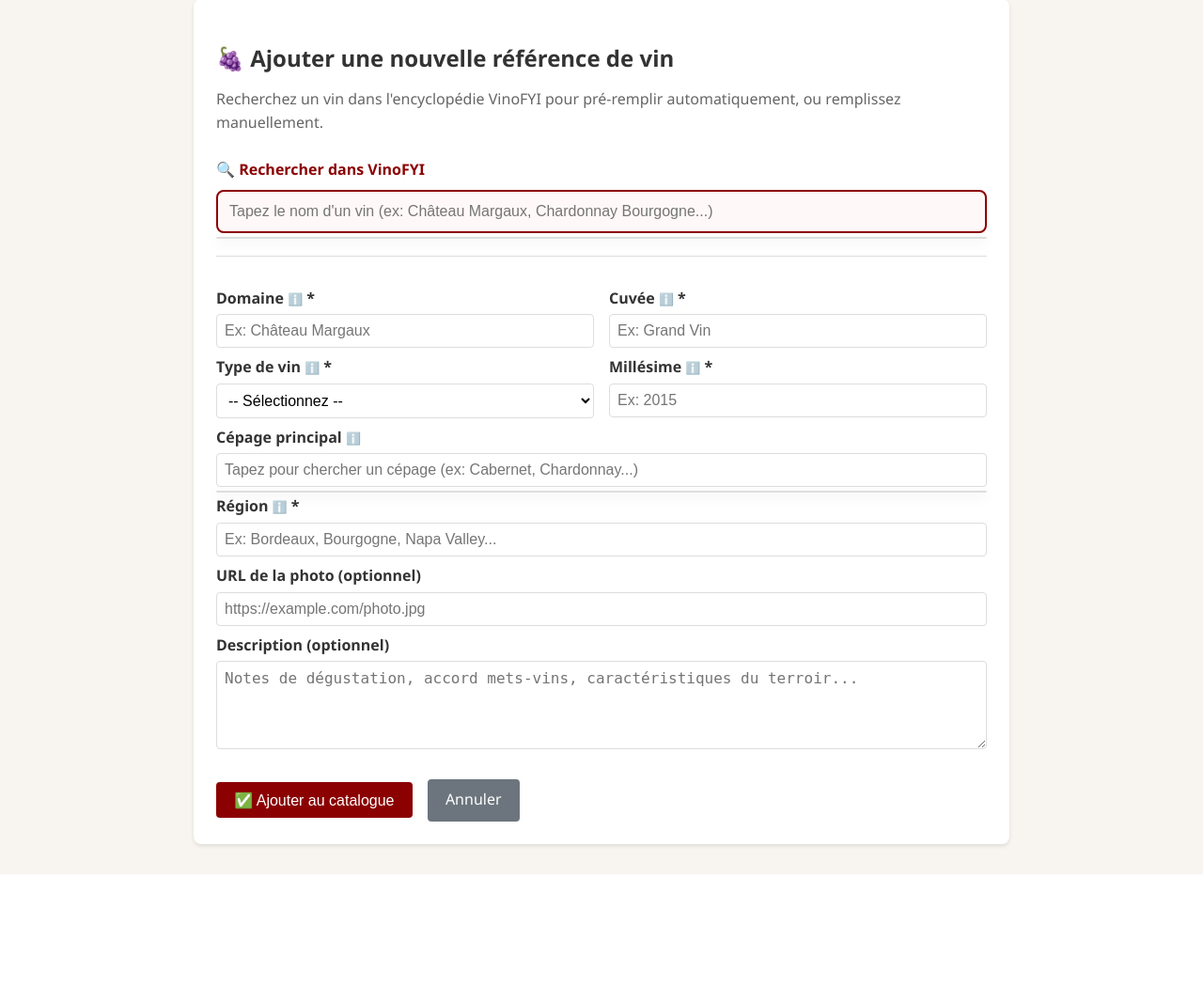
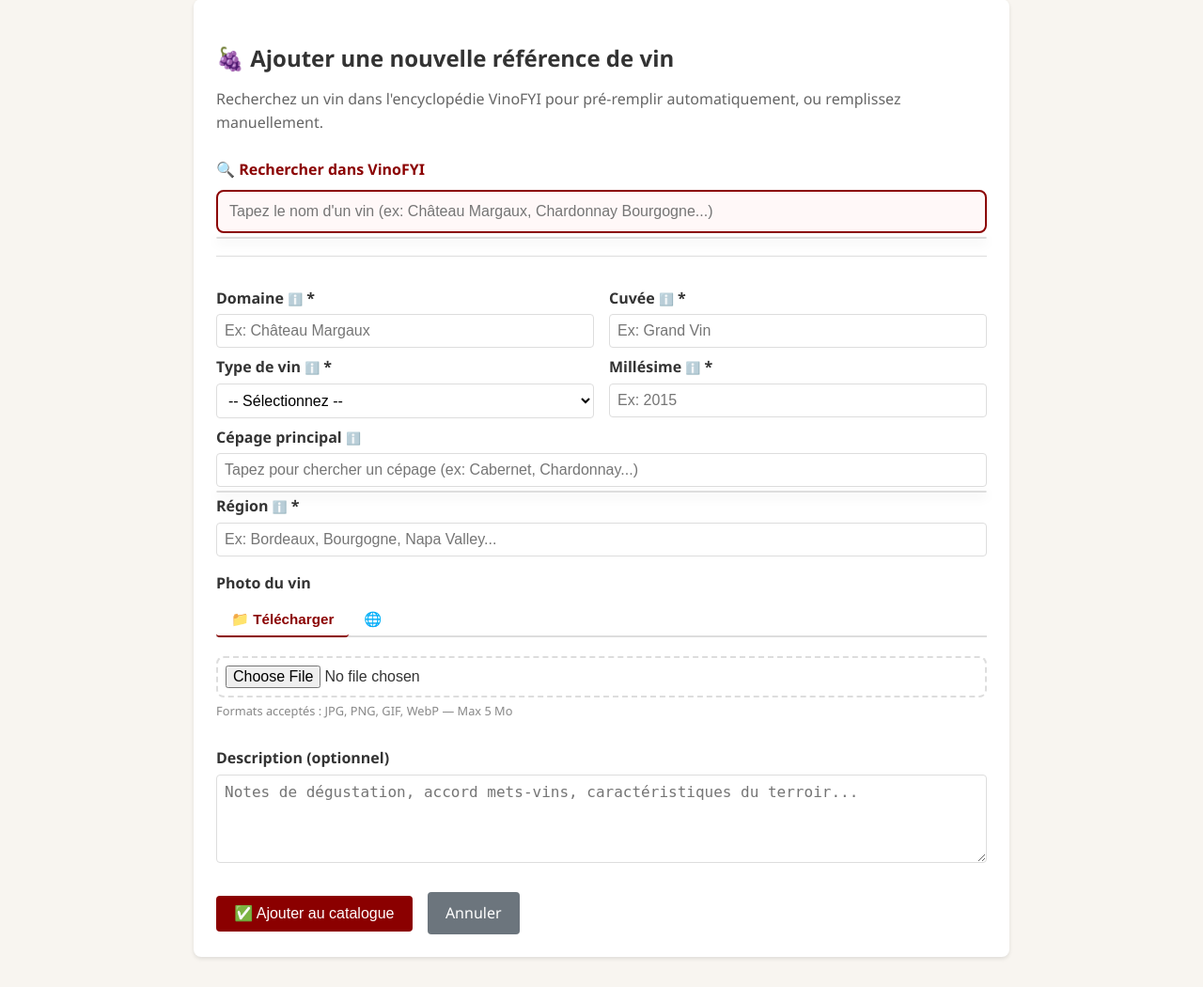
Before and after one commit to Quebotek/ETRS711_MaCave, a Flask app: page /catalogue/vins/ajouter in a window 1280 px wide. Shown: the part 91-1141 px from the top of the page at 94% size. Before the commit the page ends 1021 px from the top, so only its background shows below. Run offline with Flask 3, Linux system fonts and the light colour scheme; a user stored in the database is signed in; data comes from the database, SQL or seed files in the repository.

Commit message:
feat(images): gestion des uploads d images pour les vins
Formulaire ajouter_vin.html:
- Onglets telecharger / URL pour la photo
- Apercu de l image avant envoi
- Validation JS (taille max 5 Mo, formats)

Route catalogue_routes.py:
- Verification extension (png, jpg, gif, webp)
- Verification taille (5 Mo max)
- Sauvegarde dans static/uploads/vins/ avec timestamp
- Stockage du chemin relatif en BDD

Templates:
- Detection auto URL externe vs chemin local
- Affichage correct dans catalogue, inventaire et detail

```diff
--- a/MaCave/src/macave/routes/catalogue_routes.py
+++ b/MaCave/src/macave/routes/catalogue_routes.py
@@ -2,9 +2,24 @@
 
 from __future__ import annotations
 
+import os
+from datetime import datetime
+
 from flask import Blueprint, flash, g, jsonify, redirect, render_template, request, url_for
+from werkzeug.utils import secure_filename
 
 from macave.services import stock_service, vinofyi_service
+
+# Configuration upload
+UPLOAD_FOLDER = os.path.join(os.path.dirname(__file__), "..", "static", "uploads", "vins")
+ALLOWED_EXTENSIONS = {"png", "jpg", "jpeg", "gif", "webp"}
+MAX_FILE_SIZE = 5 * 1024 * 1024  # 5 Mo
+
+
+def allowed_file(filename: str) -> bool:
+    """Vérifie l'extension du fichier."""
+    return "." in filename and filename.rsplit(".", 1)[1].lower() in ALLOWED_EXTENSIONS
+
 
 bp = Blueprint("catalogue", __name__, url_prefix="/catalogue")
 
@@ -64,6 +79,43 @@ def ajouter_vin():
         region = request.form["region"].strip()
         description = request.form.get("description", "").strip()
         photo_url = request.form.get("photo_url", "").strip()
+
+        # Gestion de l'upload d'image
+        photo_file = request.files.get("photo_file")
+        if photo_file and photo_file.filename:
+            if not allowed_file(photo_file.filename):
+                flash("Format d'image non supporté. Utilisez JPG, PNG, GIF ou WebP.", "danger")
+                return render_template(
+                    "catalogue/ajouter_vin.html",
+                    domaine=domaine, cuvee=cuvee, type_vin=type_vin,
+                    millesime=millesime, region=region,
+                    description=description, photo_url=photo_url,
+                )
+
+            # Vérification taille
+            photo_file.seek(0, os.SEEK_END)
+            file_size = photo_file.tell()
+            photo_file.seek(0)
+
+            if file_size > MAX_FILE_SIZE:
+                flash("L'image est trop grande. Maximum 5 Mo.", "danger")
+                return render_template(
+                    "catalogue/ajouter_vin.html",
+                    domaine=domaine, cuvee=cuvee, type_vin=type_vin,
+                    millesime=millesime, region=region,
+                    description=description, photo_url=photo_url,
+                )
+
+            # Sauvegarde du fichier
+            os.makedirs(UPLOAD_FOLDER, exist_ok=True)
+            filename = secure_filename(photo_file.filename)
+            timestamp = datetime.now().strftime("%Y%m%d_%H%M%S")
+            filename = f"{timestamp}_{filename}"
+            filepath = os.path.join(UPLOAD_FOLDER, filename)
+            photo_file.save(filepath)
+
+            # Chemin relatif pour la BDD (depuis static/)
+            photo_url = f"uploads/vins/{filename}"
 
         # Validation des champs obligatoires
         erreurs = []
--- a/MaCave/src/macave/templates/catalogue/ajouter_vin.html
+++ b/MaCave/src/macave/templates/catalogue/ajouter_vin.html
@@ -20,7 +20,7 @@
   <hr style="margin: 1.5rem 0; border: none; border-top: 1px solid var(--border);">
 
   <!-- ═══ Formulaire ═══ -->
-  <form method="post" action="{{ url_for('catalogue.ajouter_vin') }}" id="form-vin">
+  <form method="post" action="{{ url_for('catalogue.ajouter_vin') }}" id="form-vin" enctype="multipart/form-data">
     <div class="grid-2">
       <div>
         <label for="domaine">
@@ -100,10 +100,31 @@
              placeholder="Ex: Bordeaux, Bourgogne, Napa Valley..." required>
     </div>
 
-    <div>
-      <label for="photo_url">URL de la photo (optionnel)</label>
-      <input type="url" id="photo_url" name="photo_url" value="{{ photo_url or '' }}"
-             placeholder="https://example.com/photo.jpg">
+    <div class="photo-upload-section">
+      <label>Photo du vin</label>
+      <div class="photo-tabs">
+        <button type="button" class="photo-tab active" onclick="switchPhotoTab('upload')" id="tab-upload">
+          📁 Télécharger
+        </button>
+        <button type="button" class="photo-tab" onclick="switchPhotoTab('url')" id="tab-url">
+          🌐 URL
+        </button>
+      </div>
+
+      <div id="photo-upload-panel" class="photo-panel active">
+        <input type="file" id="photo_file" name="photo_file" accept="image/jpeg,image/png,image/gif,image/webp"
+               onchange="previewImage(this)">
+        <p class="photo-help">Formats acceptés : JPG, PNG, GIF, WebP — Max 5 Mo</p>
+        <div id="photo-preview-container" class="photo-preview" style="display:none;">
+          <img id="photo-preview" alt="Aperçu">
+          <button type="button" class="btn-clear-photo" onclick="clearPhoto()">✕ Supprimer</button>
+        </div>
+      </div>
+
+      <div id="photo-url-panel" class="photo-panel" style="display:none;">
+        <input type="url" id="photo_url" name="photo_url" value="{{ photo_url or '' }}"
+               placeholder="https://example.com/photo.jpg">
+      </div>
     </div>
 
     <div>
@@ -432,6 +453,61 @@ function flashMessage(message, type) {
   }, 5000);
 }
 
+// ═══════════════════════════════════════════════════════════════
+// Gestion de la photo (upload / URL)
+// ═══════════════════════════════════════════════════════════════
+
+function switchPhotoTab(tab) {
+  // Mise à jour des boutons
+  document.querySelectorAll('.photo-tab').forEach(t => t.classList.remove('active'));
+  document.getElementById('tab-' + tab).classList.add('active');
+
+  // Mise à jour des panneaux
+  document.querySelectorAll('.photo-panel').forEach(p => p.style.display = 'none');
+  document.getElementById('photo-' + tab + '-panel').style.display = 'block';
+
+  // Reset l'autre champ
+  if (tab === 'upload') {
+    document.getElementById('photo_url').value = '';
+  } else {
+    clearPhoto();
+  }
+}
+
+function previewImage(input) {
+  const file = input.files[0];
+  if (!file) return;
+
+  // Validation taille (5 Mo)
+  if (file.size > 5 * 1024 * 1024) {
+    alert('L\'image est trop grande. Maximum 5 Mo.');
+    input.value = '';
+    return;
+  }
+
+  // Validation format
+  const formats = ['image/jpeg', 'image/png', 'image/gif', 'image/webp'];
+  if (!formats.includes(file.type)) {
+    alert('Format non supporté. Utilisez JPG, PNG, GIF ou WebP.');
+    input.value = '';
+    return;
+  }
+
+  const reader = new FileReader();
+  reader.onload = function(e) {
+    const preview = document.getElementById('photo-preview');
+    preview.src = e.target.result;
+    document.getElementById('photo-preview-container').style.display = 'block';
+  };
+  reader.readAsDataURL(file);
+}
+
+function clearPhoto() {
+  document.getElementById('photo_file').value = '';
+  document.getElementById('photo-preview-container').style.display = 'none';
+  document.getElementById('photo-preview').src = '';
+}
+
 // Initialiser les accords si un type est déjà sélectionné
 document.addEventListener('DOMContentLoaded', function() {
   const typeSelect = document.getElementById('type_vin');
@@ -691,5 +767,84 @@ document.addEventListener('DOMContentLoaded', function() {
     font-size: 1rem;
     background: white;
   }
+
+  /* ─── Photo Upload ─── */
+  .photo-upload-section {
+    margin: 1rem 0;
+  }
+  .photo-upload-section label {
+    display: block;
+    margin-bottom: 0.5rem;
+    font-weight: 600;
+  }
+  .photo-tabs {
+    display: flex;
+    gap: 0;
+    margin-bottom: 0.5rem;
+    border-bottom: 2px solid var(--border);
+  }
+  .photo-tab {
+    padding: 0.5rem 1rem;
+    border: none;
+    background: none;
+    cursor: pointer;
+    font-size: 0.95rem;
+    border-bottom: 2px solid transparent;
+    margin-bottom: -2px;
+    transition: all 0.2s;
+  }
+  .photo-tab.active {
+    border-bottom-color: var(--primary);
+    color: var(--primary);
+    font-weight: 600;
+  }
+  .photo-tab:hover {
+    color: var(--primary);
+  }
+  .photo-panel {
+    padding: 0.75rem 0;
+  }
+  .photo-panel input[type="file"] {
+    width: 100%;
+    padding: 0.5rem;
+    border: 2px dashed var(--border);
+    border-radius: 8px;
+    cursor: pointer;
+    transition: border-color 0.2s;
+  }
+  .photo-panel input[type="file"]:hover {
+    border-color: var(--primary);
+  }
+  .photo-help {
+    font-size: 0.8rem;
+    color: #888;
+    margin-top: 0.25rem;
+    margin-bottom: 0;
+  }
+  .photo-preview {
+    margin-top: 0.75rem;
+    text-align: center;
+  }
+  .photo-preview img {
+    max-width: 200px;
+    max-height: 200px;
+    object-fit: cover;
+    border-radius: 8px;
+    box-shadow: 0 2px 8px rgba(0,0,0,0.1);
+  }
+  .btn-clear-photo {
+    display: block;
+    margin: 0.5rem auto 0;
+    background: var(--danger);
+    color: white;
+    border: none;
+    padding: 0.3rem 0.75rem;
+    border-radius: 4px;
+    cursor: pointer;
+    font-size: 0.85rem;
+  }
+  .btn-clear-photo:hover {
+    background: #c62828;
+  }
 </style>
 {% endblock %}
--- a/MaCave/src/macave/templates/catalogue/vins.html
+++ b/MaCave/src/macave/templates/catalogue/vins.html
@@ -15,7 +15,8 @@
       <div class="vin-card-catalogue">
         {% if vin.photo_url %}
         <div class="vin-photo">
-          <img src="{{ vin.photo_url }}" alt="{{ vin.domaine }} {{ vin.cuvee }}"
+          <img src="{% if vin.photo_url.startswith('http') %}{{ vin.photo_url }}{% else %}{{ url_for('static', filename=vin.photo_url) }}{% endif %}"
+               alt="{{ vin.domaine }} {{ vin.cuvee }}"
                onerror="this.parentElement.style.display='none'">
         </div>
         {% endif %}
--- a/MaCave/src/macave/templates/inventaire/detail_vin.html
+++ b/MaCave/src/macave/templates/inventaire/detail_vin.html
@@ -8,7 +8,8 @@
   <div class="card vin-fiche">
     {% if vin.photo_url %}
     <div class="vin-photo-large">
-      <img src="{{ vin.photo_url }}" alt="{{ vin.domaine }} {{ vin.cuvee }}"
+      <img src="{% if vin.photo_url.startswith('http') %}{{ vin.photo_url }}{% else %}{{ url_for('static', filename=vin.photo_url) }}{% endif %}"
+           alt="{{ vin.domaine }} {{ vin.cuvee }}"
            onerror="this.parentElement.style.display='none'">
     </div>
     {% endif %}
--- a/MaCave/src/macave/templates/inventaire/index.html
+++ b/MaCave/src/macave/templates/inventaire/index.html
@@ -60,7 +60,8 @@
     <div class="vin-card">
       {% if vin.photo_url %}
       <div class="vin-photo">
-        <img src="{{ vin.photo_url }}" alt="{{ vin.domaine }} {{ vin.cuvee }}" onerror="this.parentElement.style.display='none'">
+        <img src="{% if vin.photo_url.startswith('http') %}{{ vin.photo_url }}{% else %}{{ url_for('static', filename=vin.photo_url) }}{% endif %}"
+             alt="{{ vin.domaine }} {{ vin.cuvee }}" onerror="this.parentElement.style.display='none'">
       </div>
       {% endif %}
 
```
Also changed, not shown: 1 other file.
